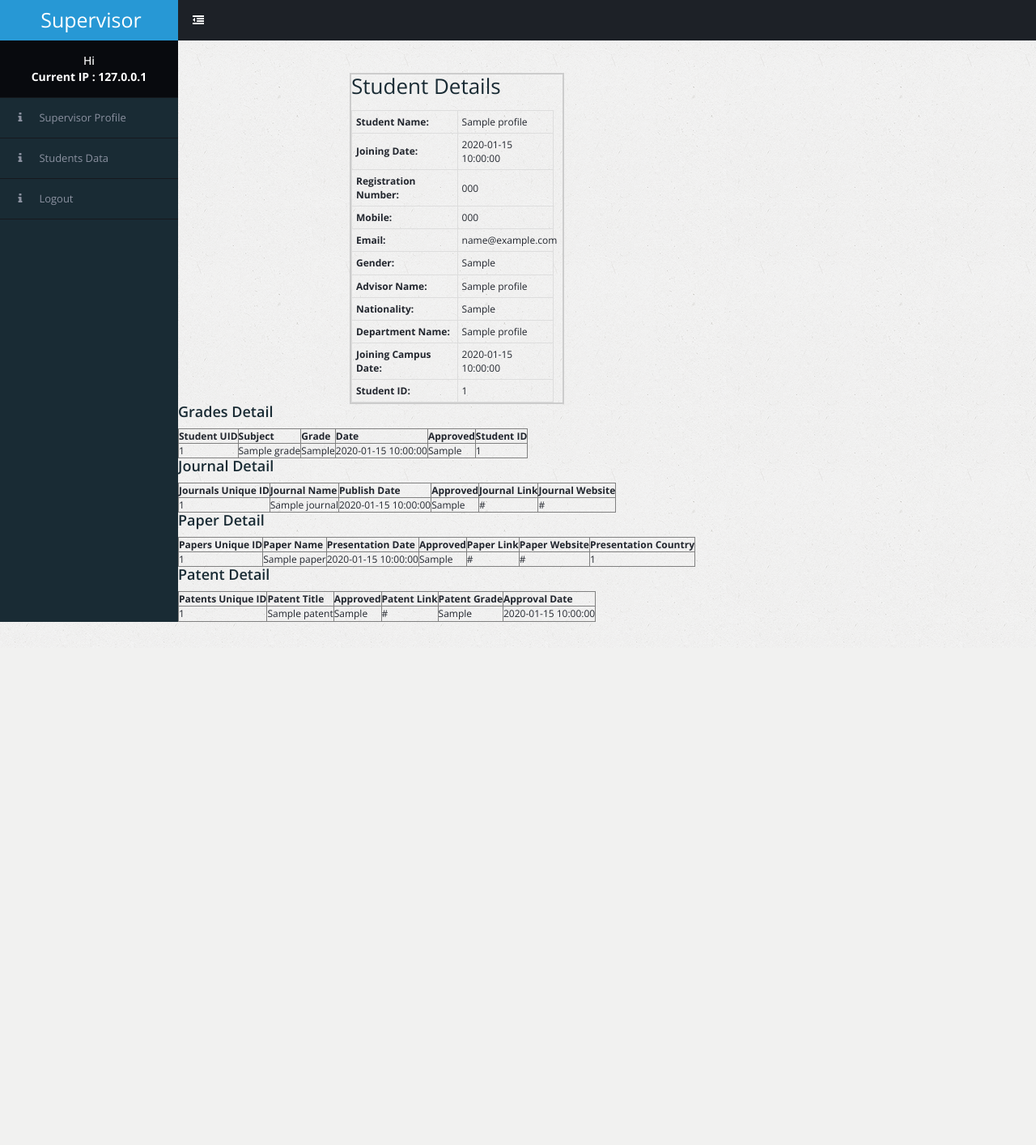
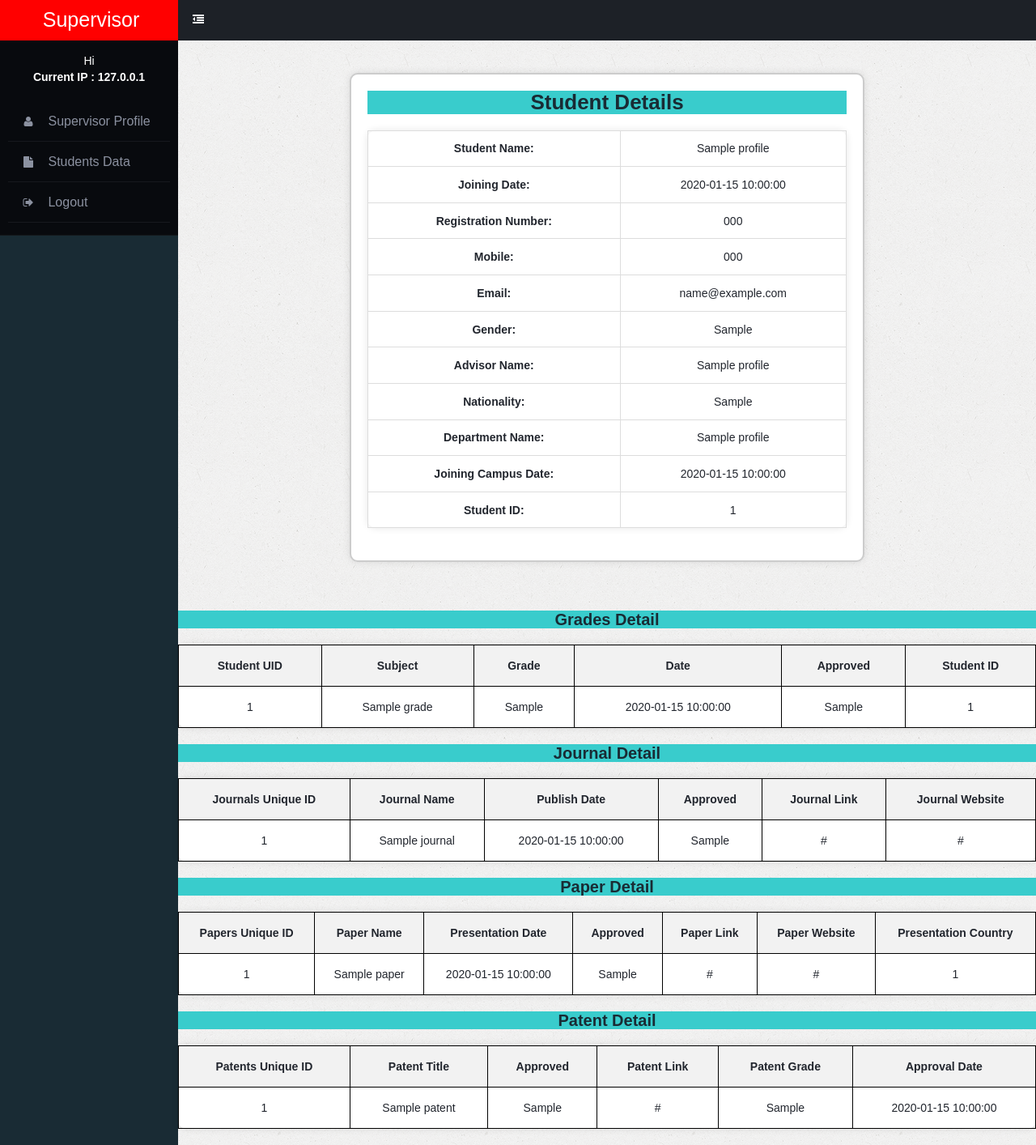
Before and after one commit to psliitd/dia_portal, a PHP site: page /dia/viewSupervisorStudent.php?StudentId=1 in a window 1280 px wide. Shown: the whole page at 81% size. Before the commit the page ends 798 px from the top, so only its background shows below. Run offline with PHP 8.4, Linux system fonts and the light colour scheme; the visitor is signed in with stand-in values (Sample User, id 1); tables that the repository leaves empty or names only in its code hold one stand-in row (values such as "Sample post"); some libraries are stand-ins or nearby versions.

Commit message:
The sidebar now features logos accompanied by icons, and the entire web structure for the view page has been meticulously crafted. Functionality has been seamlessly integrated, and the layout dynamically adjusts to various screen sizes

```diff
--- a/SupervisorHeader.php
+++ b/SupervisorHeader.php
@@ -9,6 +9,20 @@
 		<meta name="viewport" content="width=device-width, initial-scale=1" />
 		<meta name="theme-color" content="#ffffff">
         <link rel="stylesheet" type="text/css" id="theme" href="css/theme-default.css"/>
+        <style>
+
+      .xn-logo a:hover {
+    color: white !important;
+    background-color: red !important;
+
+}
+.x-navigation li.active {
+        background-color: red;
+    }
+
+
+
+    </style>
 		<script src="https://ajax.googleapis.com/ajax/libs/jquery/3.2.1/jquery.min.js"></script>
     </head>
     <body>
@@ -19,10 +33,12 @@
             <div class="page-sidebar">
                 <!-- START X-NAVIGATION -->
                 <ul class="x-navigation">
-                    <li class="xn-logo">
-                        <a href="index.php">Supervisor </a>
-                        <a href="#" class="x-navigation-control"></a>
-                    </li>
+                <li class="xn-logo">
+                    <a href="index.php">Supervisor</a>
+                    <a href="#" class="x-navigation-control"></a>
+                    <!-- <div class="img" style="width: 100%; height: 20%; display: flex; justify-content: center; align-items: center;">
+    <img src="img/graduation.png" alt="Graduation Image" style="width: 55%; height: 30%; object-fit: cover;">
+</div> -->
                     <li class="xn-profile">
                         <div class="profile">
                             <div class="profile-data">
@@ -30,26 +46,47 @@
 
                                 <div class="profile-data-name">
 									<b>Current IP : <?php echo $ip_address ?></b>
+                                    <br>
+                                    <br>
+                                    <ul>
+                                    <li style="text-align: left;" <?php echo basename($_SERVER['PHP_SELF']) == 'SupervisorProfile.php' ? 'class="active"' : ''; ?>>
+    <a href="SupervisorProfile.php" style="font-size: 16px;">
+        <span><i class="fa fa-user" aria-hidden="true"></i></span>
+        <span class="xn-text">Supervisor Profile</span>
+    </a>
+</li>
+
+<li style="text-align: left;" <?php echo basename($_SERVER['PHP_SELF']) == 'StudentData.php' ? 'class="active"' : ''; ?>>
+    <a href="StudentData.php" style="font-size: 16px;">
+        <span><i class="fa fa-file" aria-hidden="true"></i></span>
+        <span class="xn-text">Students Data</span>
+    </a>
+</li>
+
+<li style="text-align: left;" <?php echo basename($_SERVER['PHP_SELF']) == 'api/SupervisorLogout.php' ? 'class="active"' : ''; ?>>
+    <a href="api/SupervisorLogout.php" style="font-size: 16px;">
+        <span><i class="fa fa-sign-out" aria-hidden="true"></i></span>
+        <span class="xn-text">Logout</span>
+    </a>
+</li>
+<li style="text-align: left;"></li>
+
+                                    </ul>
+
 								</div>
                             </div>
+
                         </div>
+
                     </li>
-                    <!--
-					<li>
-                        <a href="Index.php"><span class="fa fa-desktop"></span> <span class="xn-text">Dashboard</span></a>
-                    </li>
-					-->
-					<li>
-						<a href="SupervisorProfile.php"><span class="fa fa-info"></span> <span class="xn-text">Supervisor Profile</span></a>
-					</li>
-					<li>
-						<a href="StudentData.php"><span class="fa fa-info"></span> <span class="xn-text">Students Data</span></a>
-					</li>
-					<li>
-						<a href="api/SupervisorLogout.php"><span class="fa fa-info"></span> <span class="xn-text">Logout</span></a>
-					</li>
-					<li></br></br></br></br></br></br></br></br></br></br></br></br></br></br></br></br></br></br></br></br></br></br></li>
+
+					<!-- <li>
+                        <a href="Index.php"><span ></span> <span class="xn-text">Dashboard</span></a>
+                    </li> -->
+
+
                 </ul>
+
                 <!-- END X-NAVIGATION -->
             </div>
             <!-- END PAGE SIDEBAR -->
@@ -57,12 +94,16 @@
             <!-- PAGE CONTENT -->
             <div class="page-content">
 
+
 			<!-- START X-NAVIGATION VERTICAL -->
 			<ul class="x-navigation x-navigation-horizontal x-navigation-panel">
+
 				<!-- TOGGLE NAVIGATION -->
 				<li class="xn-icon-button">
 					<a href="#" class="x-navigation-minimize"><span class="fa fa-dedent"></span></a>
+
 				</li>
+
 				<!-- END TOGGLE NAVIGATION -->
 			</ul>
 			<!-- END X-NAVIGATION VERTICAL -->
--- a/viewSupervisorStudent.php
+++ b/viewSupervisorStudent.php
@@ -38,10 +38,82 @@
     <title>Student Details</title>
     <link rel="stylesheet" href="css/student-detail.css">
 </head>
+<style>
+        body {
+            font-family: Arial, sans-serif;
+            background-color: #f2f2f2;
+            margin: 0;
+            padding: 0;
+            font-size: 14px;
+        }
+    h3, .h3 {
+    margin-bottom: 10px;
+    font-size: 20px!important;
+    font-weight: 600;
+    text-align: center;
+    background-color:#39CCCC;
+
+}
+h2, .h2 {
+    margin-bottom: 10px;
+    font-size: 26px;
+    font-weight: 600;
+    text-align: center;
+    background-color:#39CCCC;
+}
+
+        .student-details-table {
+            margin: 20px;
+            margin-left: 20%;
+            margin-top: 90px;
+            padding: 20px;
+            background-color: #fff;
+            /* border: 1px solid #000;  */
+            border-radius: 10px;
+            box-shadow: 0 0 10px rgba(0, 0, 0, 0.1);
+            overflow-x: auto;
+            width: 60%;
+        }
+
+        table {
+            width: 100%;
+            border-collapse: collapse;
+            margin-top: 20px;
+            border: 1px solid #000;
+            background-color:#fff;
+            border-radius: 10px;
+            box-shadow: 0 0 10px rgba(0, 0, 0, 0.1);
+            overflow-x: auto;
+            width: 100%;
+            margin-bottom: 20px;
+        }
+
+        th, td {
+            border: 1px solid #000;
+            padding: 15px;
+            text-align: center;
+
+        }
+
+        th {
+            background-color: #f2f2f2;
+        }
+
+        tr:hover {
+            background-color: #f5f5f5;
+        }
+
+        @media only screen and (max-width: 600px) {
+            .student-details-table {
+                width: 100%;
+                margin-left: 0;
+            }
+        }
+    </style>
 <body>
 
 <div class="student-details-table">
-    <h2>Student Details </h2>
+    <h2 >Student Details </h2>
     <table>
         <tr>
             <td><strong>Student Name:</strong></td>
@@ -89,7 +161,8 @@
         </tr>
     </table>
 </div>
-
+ <br>
+ <br>
 <?php
 // Retrieve and display grades details
 $grades_sql = "SELECT * FROM grades WHERE studentid = '$studentid'";
```
Also changed, not shown: Header.php (+3 -4 lines), StudentData.php (+9 -1 lines), SupervisorProfile.php (+11 -0 lines).
